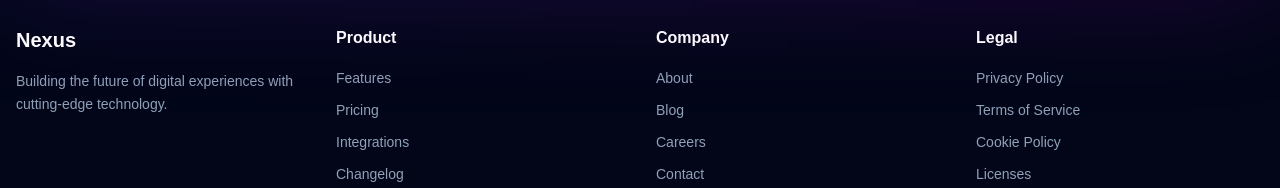
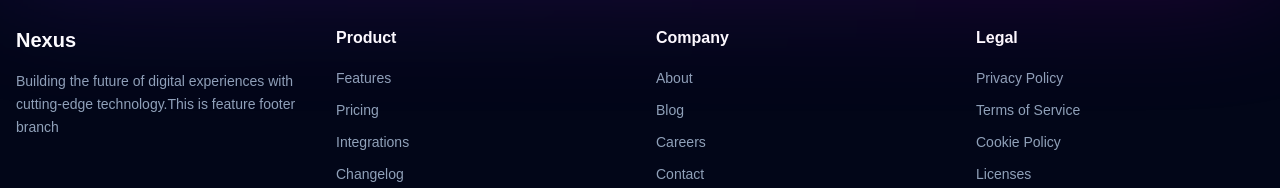
Before and after one commit to MessyKartik/weeks-one-assignment, a Next.js app: page / in a window 1280 px wide. Shown: the part 2257-2445 px from the top of the page. Built offline with nearby package versions, Linux system fonts and the light colour scheme.

Commit message:
changes content from feature footer branch

```diff
--- a/src/components/LandingPage.jsx
+++ b/src/components/LandingPage.jsx
@@ -233,7 +233,7 @@ export default function LandingPage() {
               <h3 className="text-white font-bold text-xl mb-4">Nexus</h3>
               <p className="text-slate-400 text-sm leading-relaxed">
                 Building the future of digital experiences with cutting-edge
-                technology.
+                technology.This is feature footer branch
               </p>
             </div>
 
```
